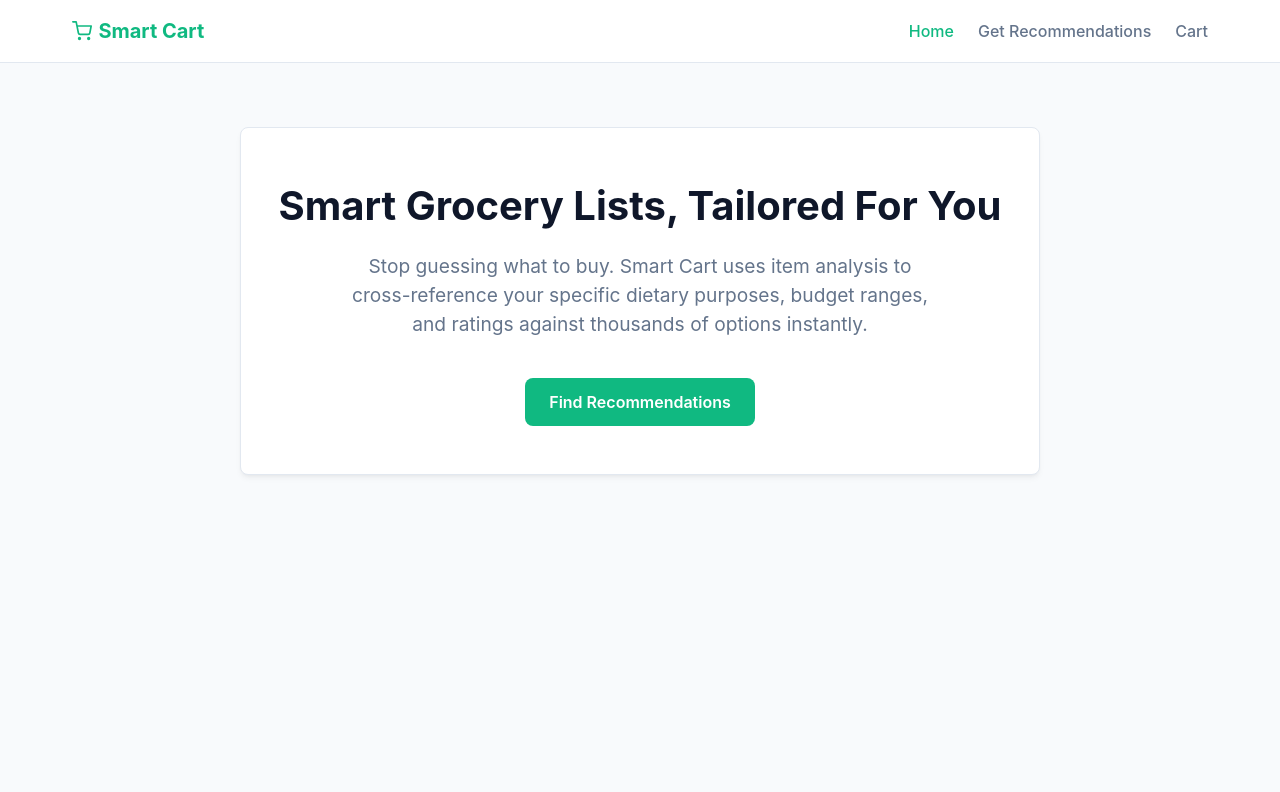
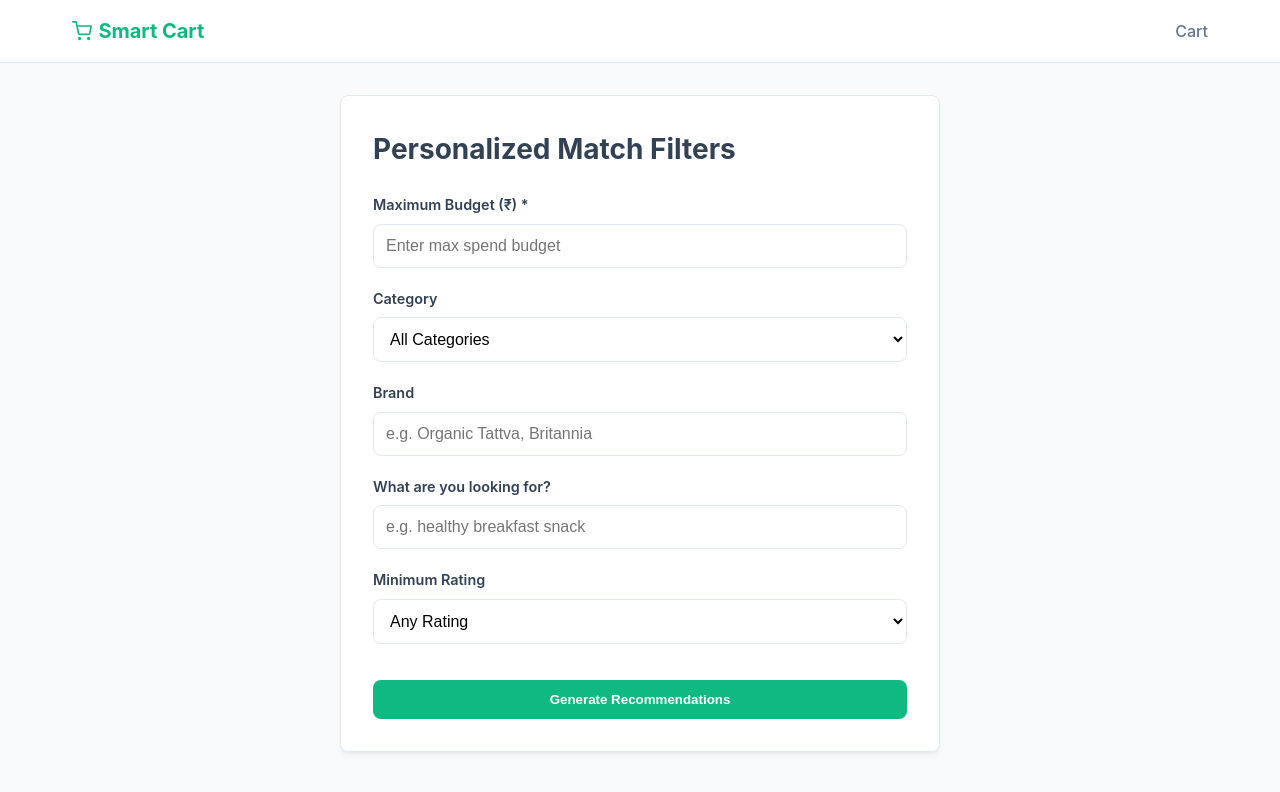
Before and after one commit to AADITSAURAV/Shopsmart-ai, a React (Vite) app in the folder frontend/: page / in a window 1280 px wide. Shown: the top 792 px of the page. Built offline with nearby package versions, Linux system fonts and the light colour scheme.

Commit message:
chore: remove Home page, land directly on recommendation form

```diff
--- a/frontend/src/App.tsx
+++ b/frontend/src/App.tsx
@@ -1,6 +1,5 @@
 import { BrowserRouter, Routes, Route, NavLink } from 'react-router-dom'
 import { CartProvider, useCart } from './CartContext'
-import Home from './pages/Home'
 import RecommendForm from './pages/RecommendForm'
 import RecommendResults from './pages/RecommendResults'
 import ProductDetail from './pages/ProductDetail'
@@ -38,12 +37,6 @@ function App() {
               </NavLink>
               <ul className="nav-links">
                 <li>
-                  <NavLink to="/" className={({ isActive }) => isActive ? 'active' : ''}>Home</NavLink>
-                </li>
-                <li>
-                  <NavLink to="/recommend" className={({ isActive }) => isActive ? 'active' : ''}>Get Recommendations</NavLink>
-                </li>
-                <li>
                   <NavCartLink />
                 </li>
               </ul>
@@ -52,8 +45,7 @@ function App() {
 
           <main className="main-content">
             <Routes>
-              <Route path="/" element={<Home />} />
-              <Route path="/recommend" element={<RecommendForm />} />
+              <Route path="/" element={<RecommendForm />} />
               <Route path="/results" element={<RecommendResults />} />
               <Route path="/product/:id" element={<ProductDetail />} />
               <Route path="/cart" element={<Cart />} />
--- a/frontend/src/pages/Cart.tsx
+++ b/frontend/src/pages/Cart.tsx
@@ -37,7 +37,7 @@ export default function Cart() {
         <p style={{ color: '#64748b', marginBottom: '2rem' }}>
           Add some products from your recommendations to see them here.
         </p>
-        <Link to="/recommend" className="btn">Get Recommendations</Link>
+        <Link to="/" className="btn">Get Recommendations</Link>
       </div>
     )
   }
--- a/frontend/src/pages/Home.tsx
+++ /dev/null
@@ -1,17 +0,0 @@
-import { Link } from 'react-router-dom'
-
-export default function Home() {
-  return (
-    <div className="card" style={{ maxWidth: '800px', margin: '4rem auto', textAlign: 'center', padding: '3rem 2rem' }}>
-      <h1 style={{ fontSize: '2.5rem', marginBottom: '1rem', color: '#0f172a' }}>Smart Grocery Lists, Tailored For You</h1>
-      <p style={{ fontSize: '1.2rem', color: '#64748b', marginBottom: '2.5rem', maxWidth: '600px', margin: '0 auto 2.5rem' }}>
-        Stop guessing what to buy. Smart Cart uses item analysis to cross-reference your specific dietary purposes, budget ranges, and ratings against thousands of options instantly.
-      </p>
-      <div style={{ display: 'flex', gap: '1rem', justifyContent: 'center' }}>
-        <Link to="/recommend" className="btn">
-          Find Recommendations
-        </Link>
-      </div>
-    </div>
-  )
-}
--- a/frontend/src/pages/ProductDetail.tsx
+++ b/frontend/src/pages/ProductDetail.tsx
@@ -61,14 +61,14 @@ export default function ProductDetail() {
       <div className="card" style={{ textAlign: 'center', maxWidth: '500px', margin: '4rem auto', padding: '3rem 2rem' }}>
         <h3>Product not found</h3>
         <p style={{ color: '#64748b', marginBottom: '2rem' }}>{error || 'This product does not exist.'}</p>
-        <Link to="/recommend" className="btn">Back to Search</Link>
+        <Link to="/" className="btn">Back to Search</Link>
       </div>
     )
   }
 
   return (
     <div>
-      <Link to="/recommend" style={{ display: 'inline-block', marginBottom: '1.5rem', color: '#2563eb', textDecoration: 'none' }}>
+      <Link to="/" style={{ display: 'inline-block', marginBottom: '1.5rem', color: '#2563eb', textDecoration: 'none' }}>
         Back to search
       </Link>
 
--- a/frontend/src/pages/RecommendResults.tsx
+++ b/frontend/src/pages/RecommendResults.tsx
@@ -32,7 +32,7 @@ export default function RecommendResults() {
         <p style={{ color: '#64748b', marginBottom: '2rem' }}>
           We couldn't track down exact matches matching your criteria. Try loosening up your budget or switching category descriptions.
         </p>
-        <Link to="/recommend" className="btn">Adjust Filters</Link>
+        <Link to="/" className="btn">Adjust Filters</Link>
       </div>
     )
   }
@@ -44,7 +44,7 @@ export default function RecommendResults() {
           <h2 style={{ fontSize: '1.75rem' }}>Your Recommended Picks</h2>
           <p style={{ color: '#64748b' }}>AI-ranked options matching your explicit goals</p>
         </div>
-        <Link to="/recommend" className="btn btn-secondary">Search Again</Link>
+        <Link to="/" className="btn btn-secondary">Search Again</Link>
       </div>
 
       <div className="grid-cards">
```
